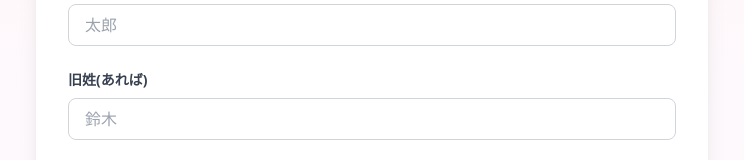
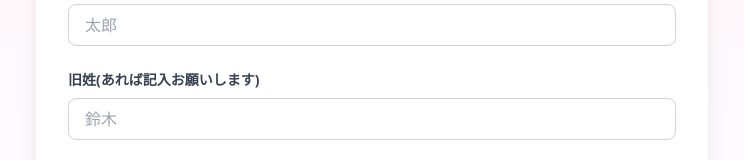
Before and after one commit to Hapiemon/dosokai, a Next.js app: page / in a window 1280 px wide. Shown: the part 739-899 px from the top of the page, without its empty margins (268-1012 px from the left). Built offline with nearby package versions, Linux system fonts and the light colour scheme.

Commit message:
旧姓の入力ラベルを「旧姓(あれば記入お願いします)」に変更

```diff
--- a/app/page.tsx
+++ b/app/page.tsx
@@ -133,7 +133,7 @@ export default function Home() {
             {/* 旧姓 */}
             <div>
               <label className="block text-sm font-bold text-gray-700 mb-2">
-                旧姓(あれば)
+                旧姓(あれば記入お願いします)
               </label>
               <input
                 type="text"
```
